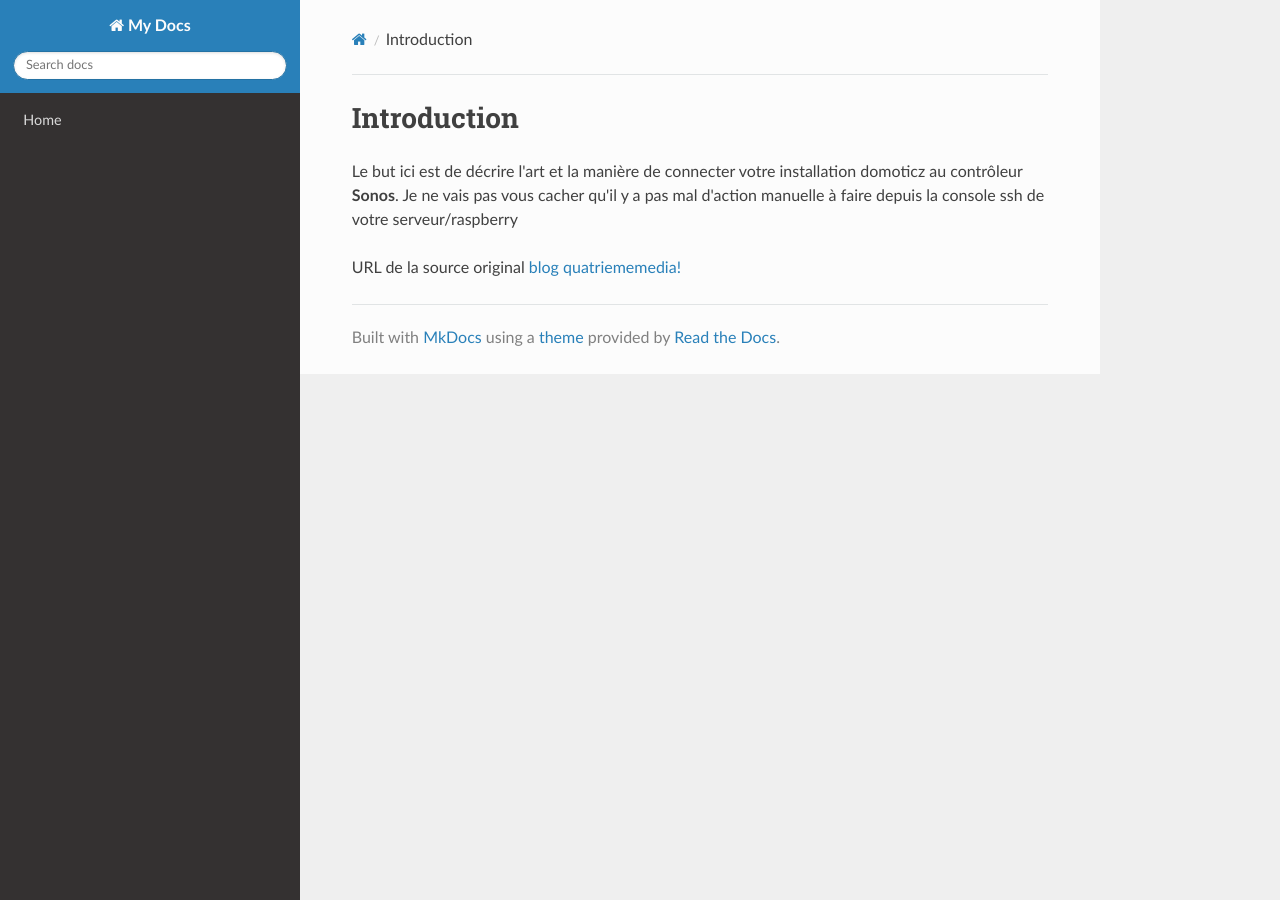
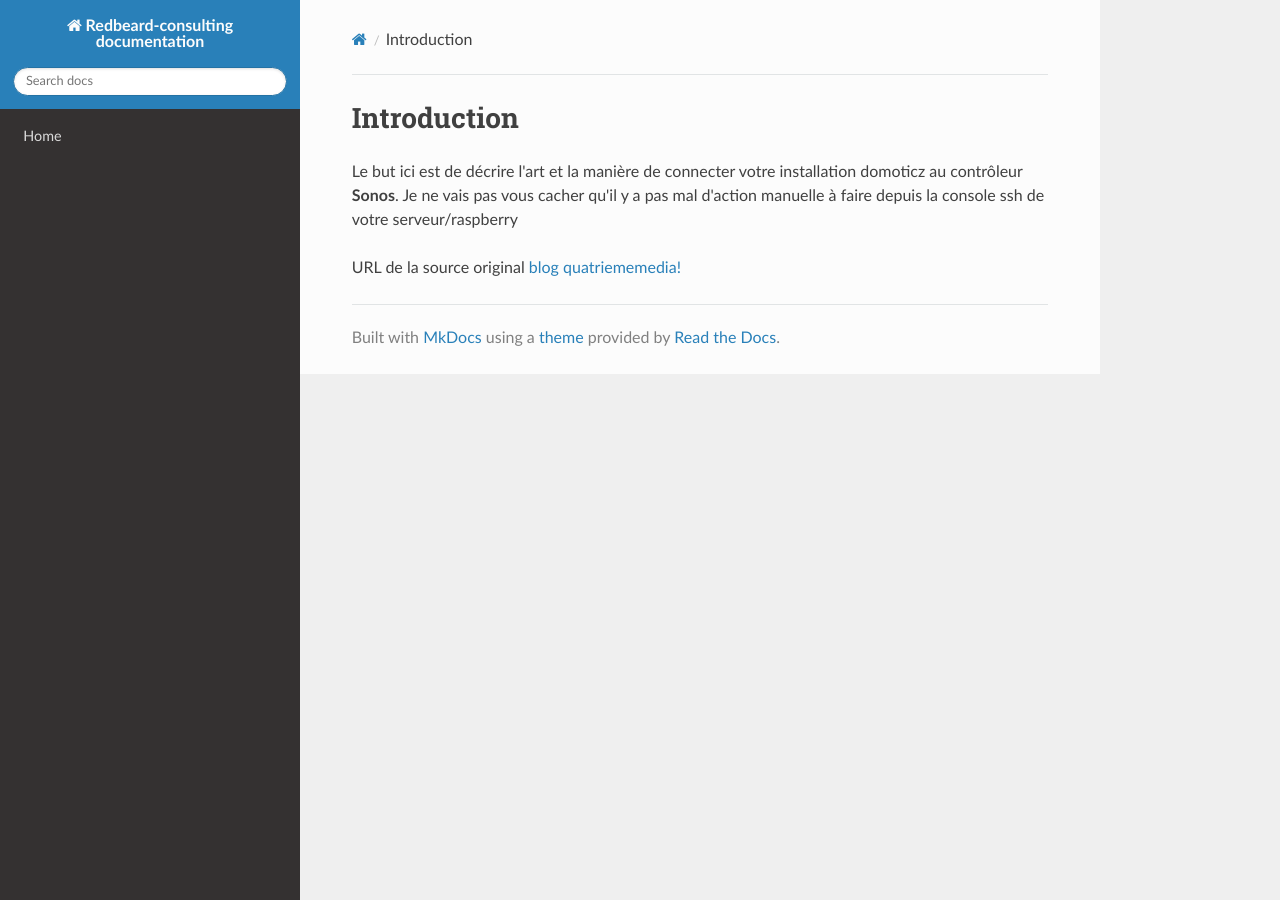
Before and after one commit to redbeard28/docset, an MkDocs documentation site: the page built from docs/domoticz/sonos-integration.md, in a window 1280 px wide. Built offline with MkDocs 1.6.1, drawn with Linux system fonts in a browser that asks for light colours; nearby versions of some CDN libraries.

Commit message:
pages errors

```diff
--- a/mkdocs.yml
+++ b/mkdocs.yml
@@ -1,4 +1,4 @@
-site_name: My Docs
+site_name: Redbeard-consulting documentation
 
 nav:
   - Home: 'index.md'
```
Also changed, not shown: docs/domoticz/create-dummy-switch.md (renamed from docs/domotique/domoticz/create-dummy-switch.md), docs/domoticz/sonos-integration.md (renamed from docs/domotique/domoticz/sonos-integration.md), docs/domoticz/tts-domoticz.md (renamed from docs/domotique/domoticz/tts-domoticz.md).
